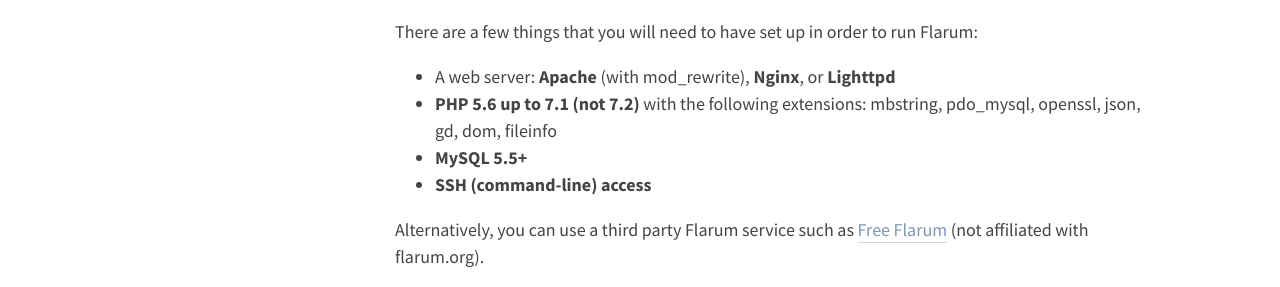
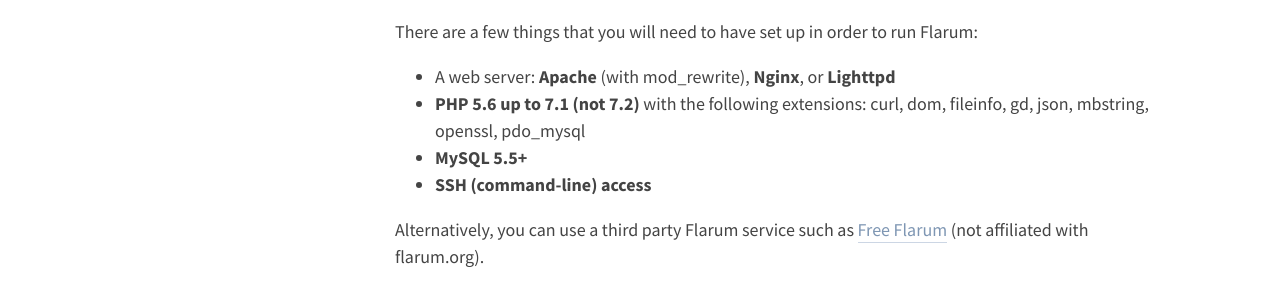
Before and after one commit to flarum/flarum.github.io, a Jekyll site: the page built from _docs/installation.md, in a window 1280 px wide and 900 px high, scrolled down 864 px. Shown: the part 168-455 px from the top of the window. Built offline with Jekyll 4.4.1, drawn with Linux system fonts in a browser that asks for light colours; nearby versions of some CDN libraries; comment, search, counter and statistics services are not loaded.

Commit message:
Add missing `curl` PHP extension in installation documentation.
Also list required extensions alphabetically, making it easier to check
whether all are installed.

```diff
--- a/_docs/installation.md
+++ b/_docs/installation.md
@@ -26,7 +26,7 @@
 There are a few things that you will need to have set up in order to run Flarum:
 
 * A web server: **Apache** (with mod_rewrite), **Nginx**, or **Lighttpd**
-* **PHP 5.6 up to 7.1 (not 7.2)** with the following extensions: mbstring, pdo_mysql, openssl, json, gd, dom, fileinfo
+* **PHP 5.6 up to 7.1 (not 7.2)** with the following extensions: curl, dom, fileinfo, gd, json, mbstring, openssl, pdo_mysql
 * **MySQL 5.5+**
 * **SSH (command-line) access**
 
```
